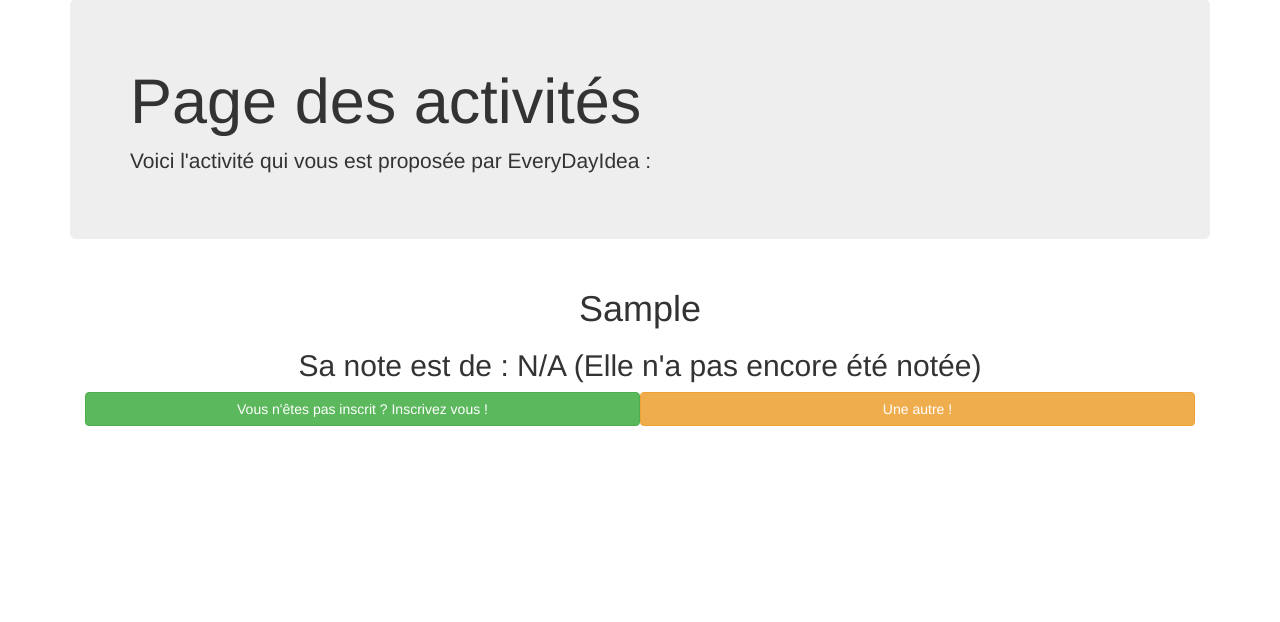
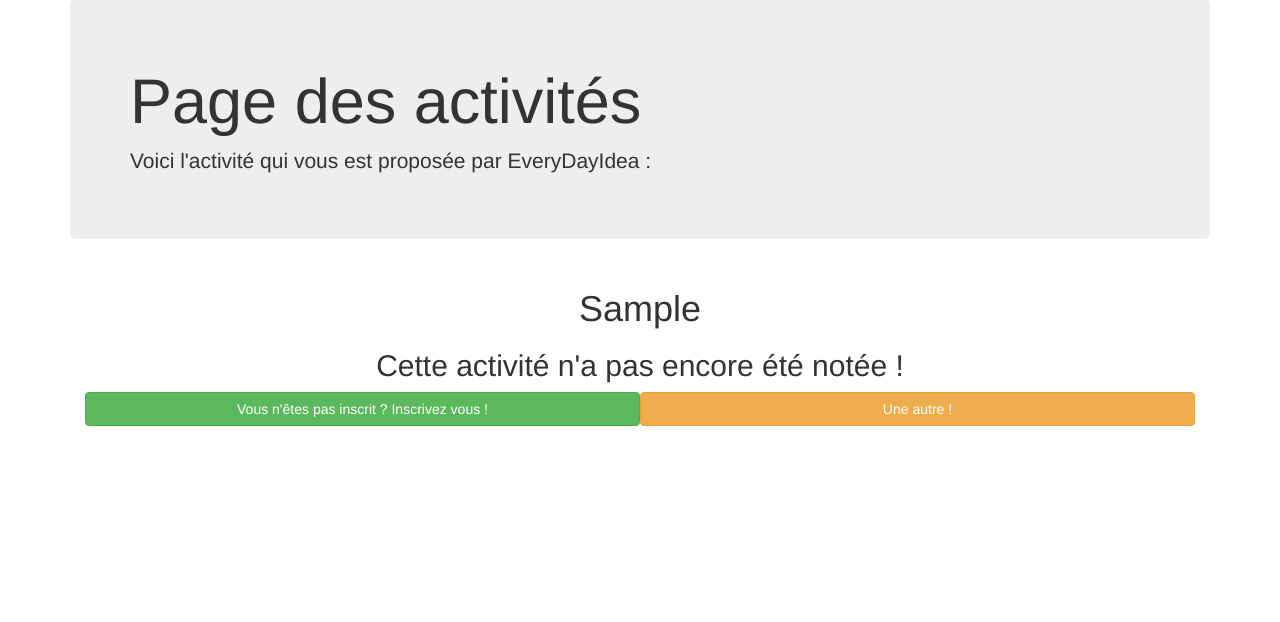
Before and after one commit to OvynFlavian/IntegrationTP_Groupe_1, a PHP site: the page made by Projet/Web/Page/proposerActivite.page.php in a window 1280 px wide. Shown: the part 61-683 px from the top of the page. Run offline with PHP 8.4, Linux system fonts and the light colour scheme; tables that the repository leaves empty hold one stand-in row (values such as "Sample post"); some libraries are stand-ins or nearby versions.

Commit message:
k lol bye

```diff
--- a/Projet/Web/Library/Page/proposerActivite.lib.php
+++ b/Projet/Web/Library/Page/proposerActivite.lib.php
@@ -28,9 +28,7 @@ function proposerActivite($cat) {
             $activity = $am->getActivityById($id);
             echo "<h1 style='text-align: center'>".$activity->getLibelle()."</h1>";
             if($activity->getNote() == NULL) {
-                $note = "N/A (Elle n'a pas encore été notée)";
-                $activity->setNote($note);
-                echo "<h2 style='text-align: center'>Sa note est de : ".$activity->getNote()."</h2>";
+                echo "<h2 style='text-align: center'>Cette activité n'a pas encore été notée !</h2>";
             } else {
                 echo "<h2 style='text-align: center'>Sa note est de : ".$activity->getNote()."/5</h2>";
             }
```
